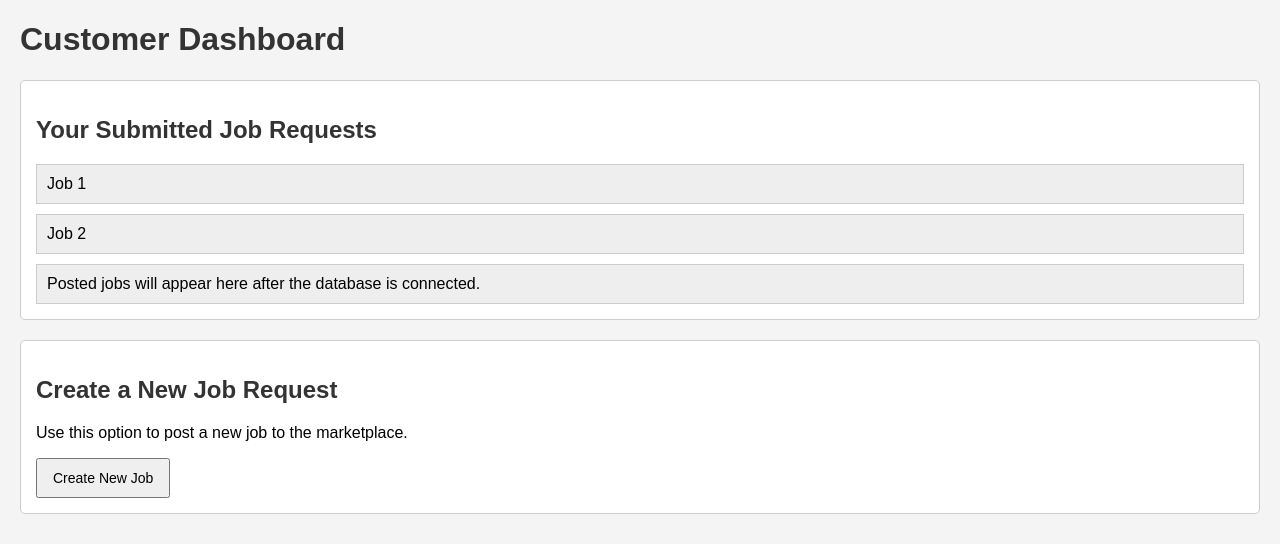
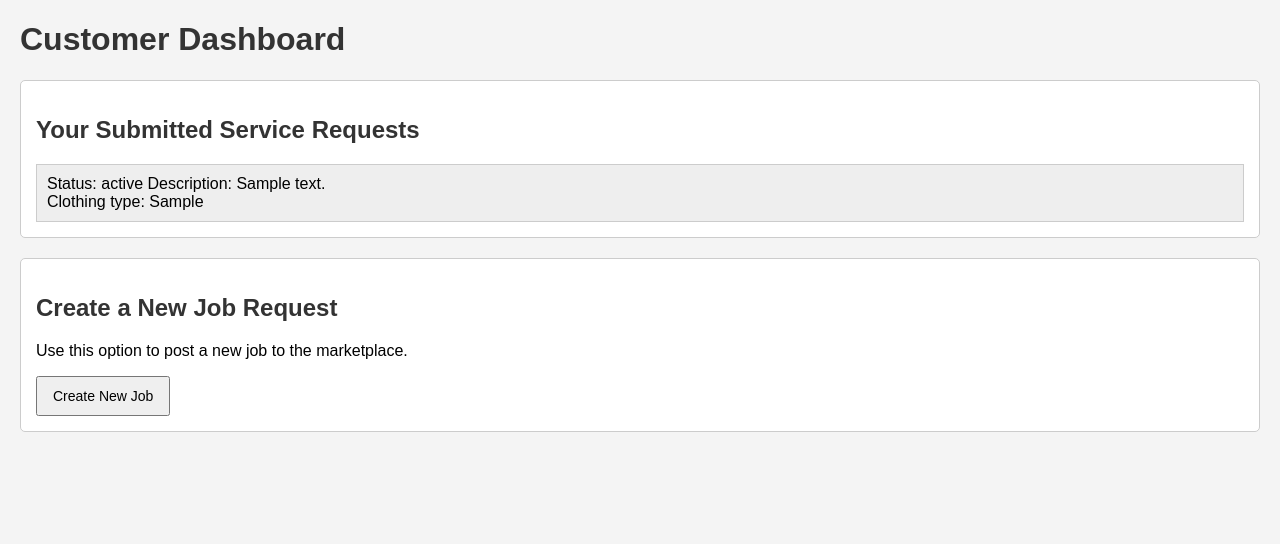
Before and after one commit to JacobAllenSchmidt/DatabaseProject, a Flask app: page /customer_home in a window 1280 px wide. Shown: the top 544 px of the page. Run offline with Flask 3, Linux system fonts and the light colour scheme; the visitor is signed in with stand-in values (Sample User, id 1); tables that the repository leaves empty hold one stand-in row (values such as "Sample post").

Commit message:
Make /customer_home properly display service requests with proper, up to date info from the DBMS

```diff
--- a/app.py
+++ b/app.py
@@ -11,7 +11,8 @@ app = Flask(__name__)
 load_dotenv("secrets.env")
 EMAIL = os.getenv("EMAIL")
 EMAIL_PASSWORD = os.getenv("EMAIL_PASSWORD")
-app.config['SECRET_KEY'] = os.environ.get('SECRET_KEY', 'fallback-only-for-local-dev')
+SECRET_KEY = os.getenv("SECRET_KEY")
+app.secret_key = SECRET_KEY
 
 @app.route("/")
 def index():
@@ -59,7 +60,8 @@ def login():
         if form_id == "two_factor_customer":
             if int(request.form.get("two_factor_customer")) == code:
                 print(f"Logged in successfully with code {code}")
-                session["user_id"] = execute_read_query(f"SELECT ID FROM CUSTOMER WHERE EMAIL=\"{user_email}\"")
+                result = execute_read_query(f"SELECT CustomerID FROM Customer WHERE EMAIL=\"{user_email}\"")
+                session["user_id"] = int(result[0][0])
                 return redirect("/customer_home")
             else:
                 print("Errors logging in")
@@ -89,7 +91,17 @@ def login():
 
 @app.route("/customer_home")
 def customer_home():
-    return render_template("customer_home.html")
+    user_id = session.get("user_id")
+    print(user_id)
+
+    if not user_id:
+        return redirect("/login")
+
+    jobs_list = execute_read_query(f"SELECT * FROM servicerequest WHERE CustomerID = {user_id}")
+    if jobs_list is None:
+        jobs_list = []
+
+    return render_template("customer_home.html", jobs=jobs_list)
 
 @app.route("/contractor_home")
 def contractor_home():
--- a/templates/customer_home.html
+++ b/templates/customer_home.html
@@ -42,11 +42,14 @@
     <h1>Customer Dashboard</h1>
 
     <div class="section">
-        <h2>Your Submitted Job Requests</h2>
+        <h2>Your Submitted Service Requests</h2>
 
-        <div class="job-box">Job 1</div>
-        <div class="job-box">Job 2</div>
-        <div class="job-box">Posted jobs will appear here after the database is connected.</div>
+        {% for job in jobs %}
+            <div class="job-box">
+                Status: {{ job[2] }}<bsr>
+                Description: {{ job[3] }}<br>
+                Clothing type: {{ job[4] }}</div>
+        {% endfor %}
     </div>
 
     <div class="section">
```
